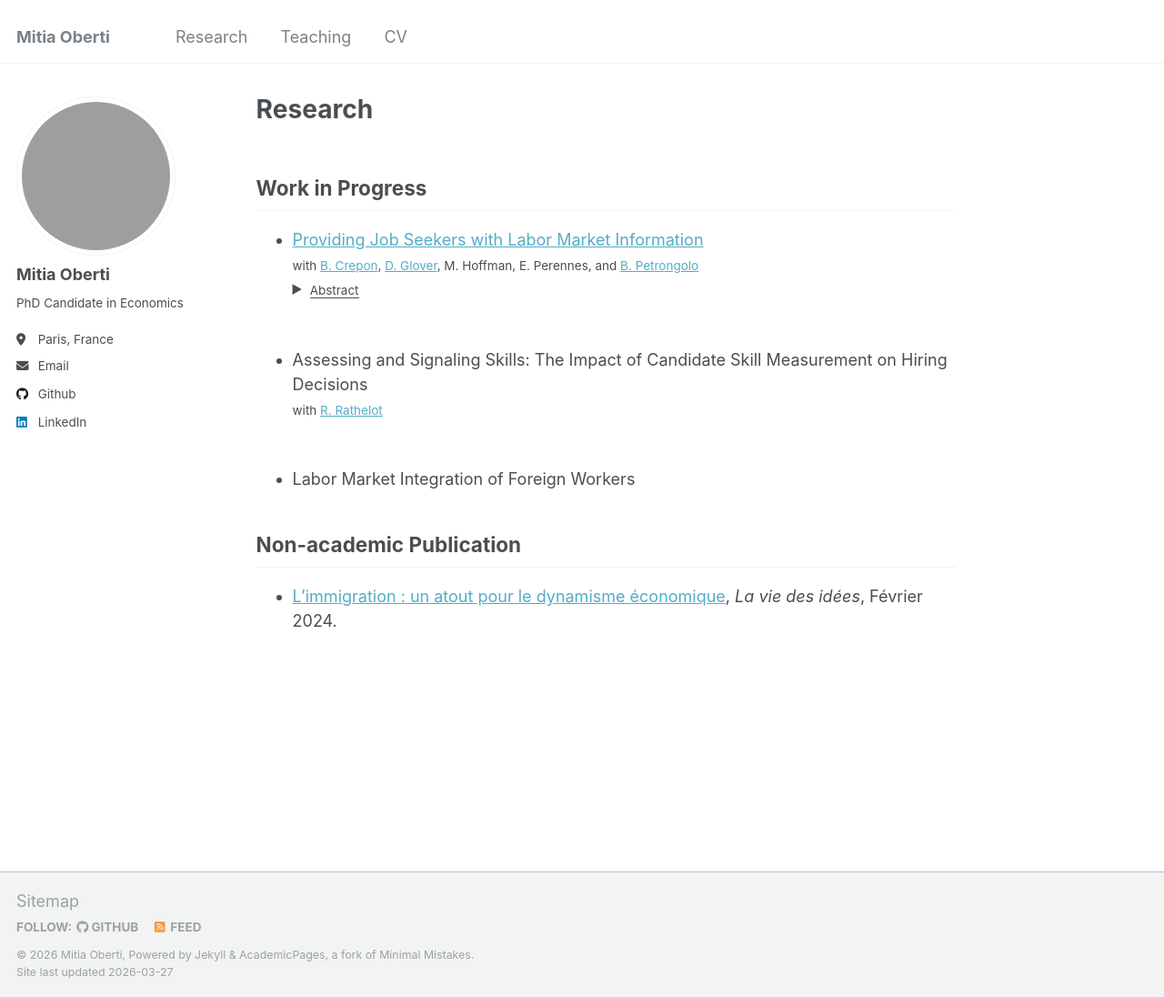
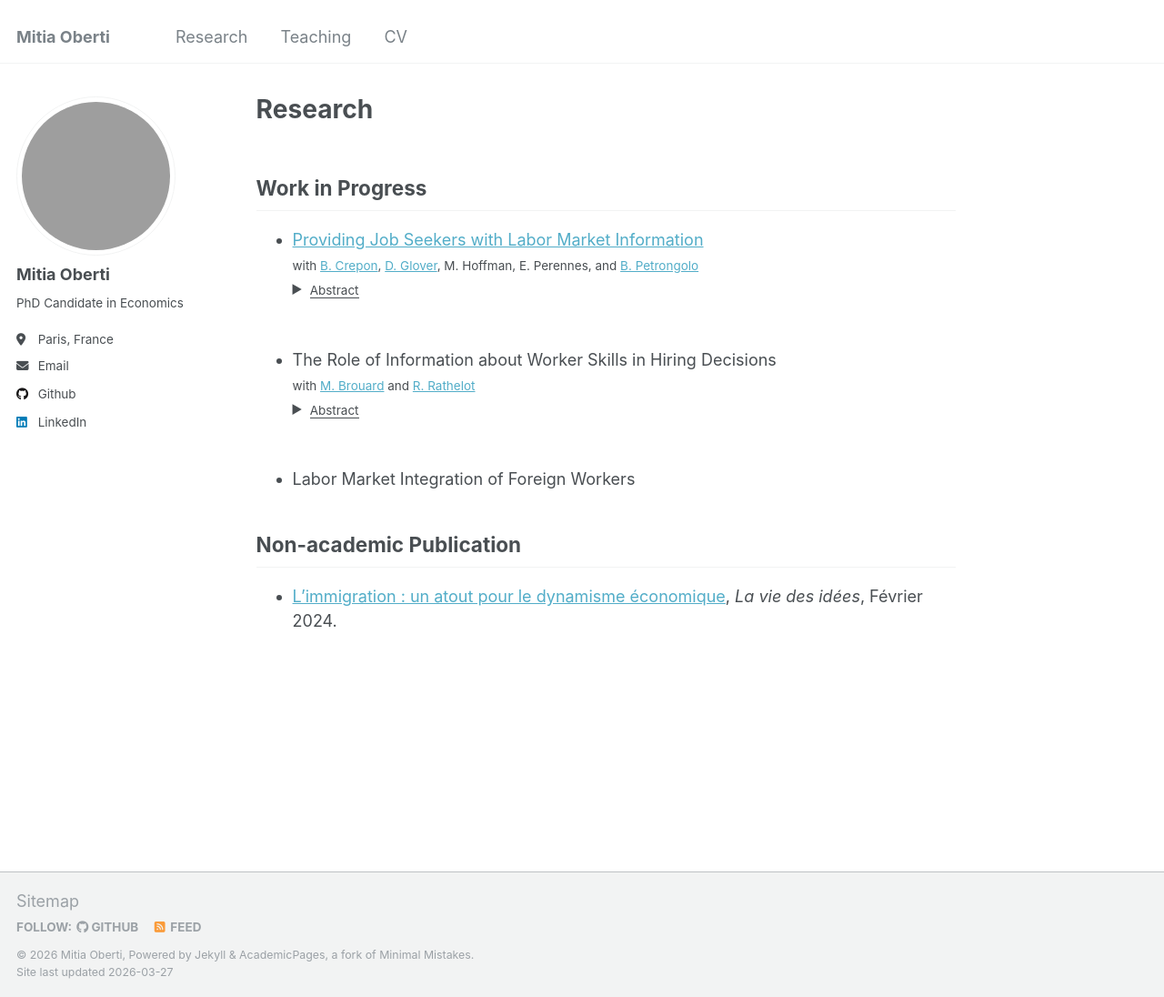
Before and after one commit to mitiaobt/mitiaobt.github.io, a Jekyll site: the page built from _pages/research.md, in a window 1280 px wide and 1096 px high. Shown: the whole window at 91% size. Built offline with Jekyll 4.4.1, drawn with Linux system fonts in a browser that asks for light colours.

Commit message:
Update second research project: new title, add M. Brouard as co-author, add abstract
Agent-Logs-Url: https://github.com/mitiaobt/mitiaobt.github.io/sessions/57a10ff5-b6de-4c46-9e1f-e3c7fb711f47

Co-authored-by: mitiaobt <101052713+mitiaobt@users.noreply.github.com>

```diff
--- a/_pages/research.md
+++ b/_pages/research.md
@@ -20,8 +20,14 @@ redirect_from:
   </details>
   <br>
 
-- Assessing and Signaling Skills: The Impact of Candidate Skill Measurement on Hiring Decisions <br>
-  <small>with [R. Rathelot](http://rolandrathelot.com/)</small>
+- The Role of Information about Worker Skills in Hiring Decisions
+  <small>with [M. Brouard](https://sites.google.com/view/marionbrouard/home) and [R. Rathelot](http://rolandrathelot.com/)</small>
+  <details>
+    <summary><small><u>Abstract</u></small></summary>
+    <small>
+      Labour markets differ widely in candidate availability and quality across occupations. In tight occupations, firms face few qualified applicants per vacancy and may struggle to identify productive candidates, especially when applicants come from distant occupations where skill signals are less clear. In slack occupations, recruiters face many applicants and screening becomes more selective. These differences may shape not only hiring decisions, but also the value of additional information about job seekers' skills. We study these mechanisms using an incentivised resume-rating (IRR) experiment with recruiters. Each recruiter evaluates synthetic CVs tailored to their hiring occupation. We experimentally vary education, work experience (in terms of occupational distance between experience and hiring occupation), skill certificates, as well as gender and ethnicity signals within recruiters. We also randomise the quality of the applicant pool between recruiters. We study the impact of these signals on the way recruiters assess productivity, and on their callback decisions.
+    </small>
+  </details>
   <br>
 
 - Labor Market Integration of Foreign Workers
```
